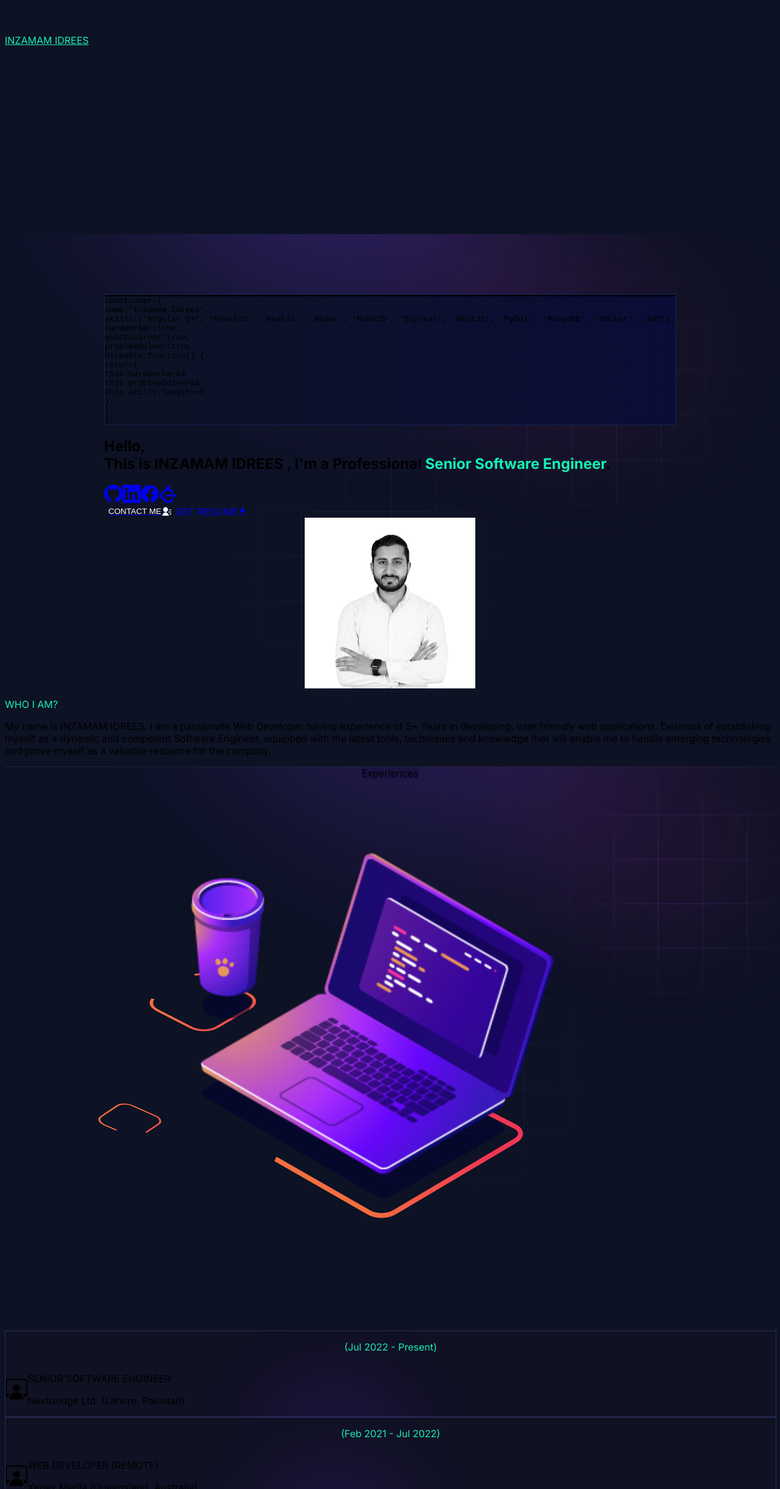
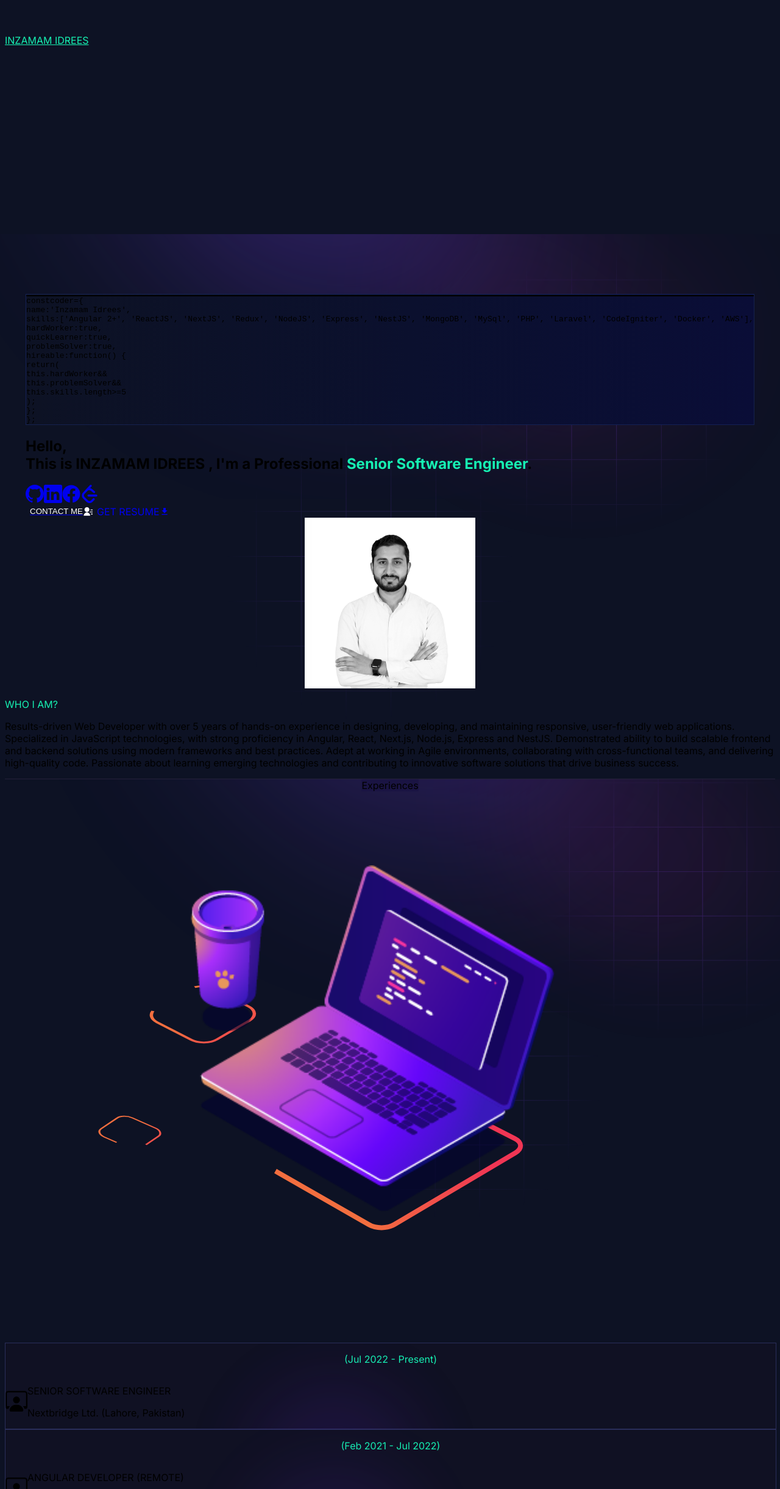
Before and after one commit to inzamam-idrees/software-developer-portfolio, a Next.js app: page / in a window 1280 px wide. Shown: the part 358-2800 px from the top of the page at 61% size. Built offline with nearby package versions, Linux system fonts and the light colour scheme; no server answers; some icons are missing.

Commit message:
Update resume and personal details

```diff
--- a/app/components/homepage/hero-section/index.jsx
+++ b/app/components/homepage/hero-section/index.jsx
@@ -129,9 +129,15 @@ function HeroSection() {
                 <span className="text-gray-400">{"', '"}</span>
                 <span className="text-amber-300">NestJS</span>
                 <span className="text-gray-400">{"', '"}</span>
+                <span className="text-amber-300">MongoDB</span>
+                <span className="text-gray-400">{"', '"}</span>
                 <span className="text-amber-300">MySql</span>
                 <span className="text-gray-400">{"', '"}</span>
-                <span className="text-amber-300">MongoDB</span>
+                <span className="text-amber-300">PHP</span>
+                <span className="text-gray-400">{"', '"}</span>
+                <span className="text-amber-300">Laravel</span>
+                <span className="text-gray-400">{"', '"}</span>
+                <span className="text-amber-300">CodeIgniter</span>
                 <span className="text-gray-400">{"', '"}</span>
                 <span className="text-amber-300">Docker</span>
                 <span className="text-gray-400">{"', '"}</span>
--- a/utils/data/experience.js
+++ b/utils/data/experience.js
@@ -7,13 +7,13 @@ export const experiences = [
   },
   {
     id: 2,
-    title: "Web Developer (Remote)",
+    title: "Angular Developer (Remote)",
     company: "Xenex Media (Queensland, Australia)",
     duration: "(Feb 2021 - Jul 2022)"
   },
   {
     id: 3,
-    title: "PHP Developer",
+    title: "Web Developer",
     company: "CODEINFORMATICS (Islamabad, Pakistan)",
     duration: "(Jan 2019 - Jan 2021)"
   }
--- a/utils/data/personal-data.js
+++ b/utils/data/personal-data.js
@@ -2,7 +2,7 @@ export const personalData = {
   name: "INZAMAM IDREES",
   profile: '/inzamam_profile.jpg',
   designation: "Senior Software Engineer",
-  description: "My name is INZAMAM IDREES. I am a passionate Web Developer having experience of 5+ Years in developing, user friendly web applications. Desirous of establishing myself as a dynamic and competent Software Engineer, equipped with the latest tools, techniques and knowledge that will enable me to handle emerging technologies and prove myself as a valuable resource for the company.",
+  description: "Results-driven Web Developer with over 5 years of hands-on experience in designing, developing, and maintaining responsive, user-friendly web applications. Specialized in JavaScript technologies, with strong proficiency in Angular, React, Next.js, Node.js, Express and NestJS. Demonstrated ability to build scalable frontend and backend solutions using modern frameworks and best practices. Adept at working in Agile environments, collaborating with cross-functional teams, and delivering high-quality code. Passionate about learning emerging technologies and contributing to innovative software solutions that drive business success.",
   email: 'inzamamidrees@gmail.com',
   phone: '+923345203366',
   address: 'Lahore, Punjab, Pakistan',
@@ -13,5 +13,5 @@ export const personalData = {
   stackOverflow: 'https://stackoverflow.com/users/7973760/inzamam-idrees',
   leetcode: "https://leetcode.com/inzamam-idrees",
   devUsername: "inzamam-idrees",
-  resume: "https://drive.google.com/file/d/1aEMwQfLfzusiezAIIEtf3U2YYCNr7OzG/view?usp=sharing"
+  resume: "https://drive.google.com/file/d/1BsU9Fv6dtCmfc9Qi2zXeyxLMs5xuX3ST/view?usp=sharing"
 }
```
